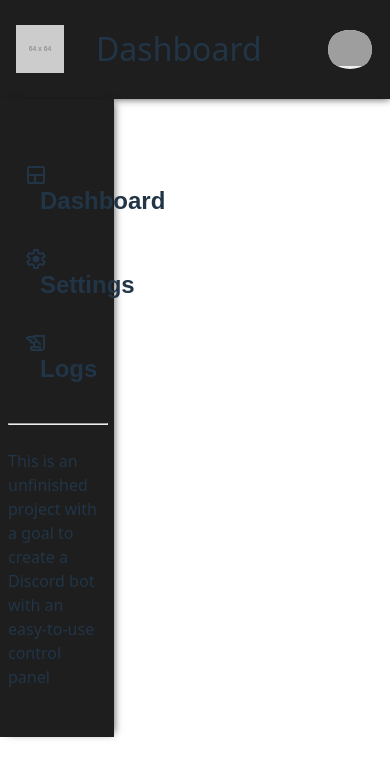
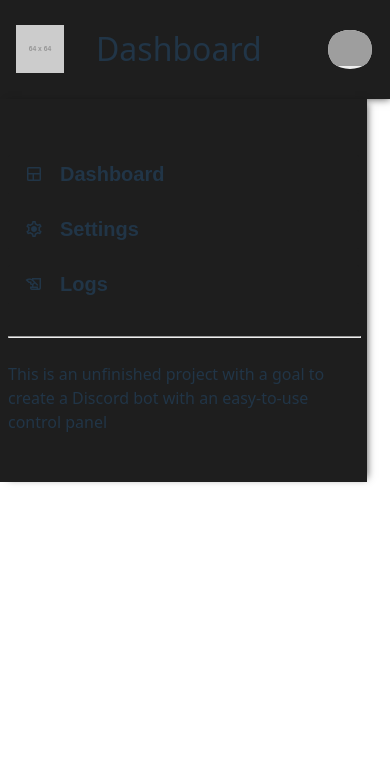
Before and after one commit to tnikFi/discord-bot-ui, a React (Vite) app: page / in a window 390 px wide. Shown: the top 778 px of the page. Built offline with nearby package versions, Linux system fonts and the light colour scheme; grey boxes are pictures that could not be loaded.

Commit message:
Minor style changes

```diff
--- a/src/components/Sidebar.module.css
+++ b/src/components/Sidebar.module.css
@@ -15,3 +15,9 @@
     padding: 0;
     flex: 1;
 }
+
+@media screen and (max-width: 768px) {
+    .sidebar {
+        max-width: 90vw;
+    }
+}
--- a/src/components/Sidebar.tsx
+++ b/src/components/Sidebar.tsx
@@ -13,7 +13,7 @@ const Sidebar = () => {
         <aside className={styles.sidebar}>
             <nav>
                 <ul>
-                    {sidebarLinks.map((link, index) => (<li><SidebarButton key={link.label} icon={link.icon} label={link.label} /></li>))}
+                    {sidebarLinks.map((link, index) => (<li key={link.label}><SidebarButton icon={link.icon} label={link.label} /></li>))}
                 </ul>
             </nav>
             <hr style={{width: '100%'}}/>
--- a/src/components/SidebarButton.module.css
+++ b/src/components/SidebarButton.module.css
@@ -18,7 +18,7 @@
 }
 
 .sidebarButton span {
-    font-size: 1.5rem;
+    font-size: 1.5em;
     vertical-align: middle;
 }
 
```
